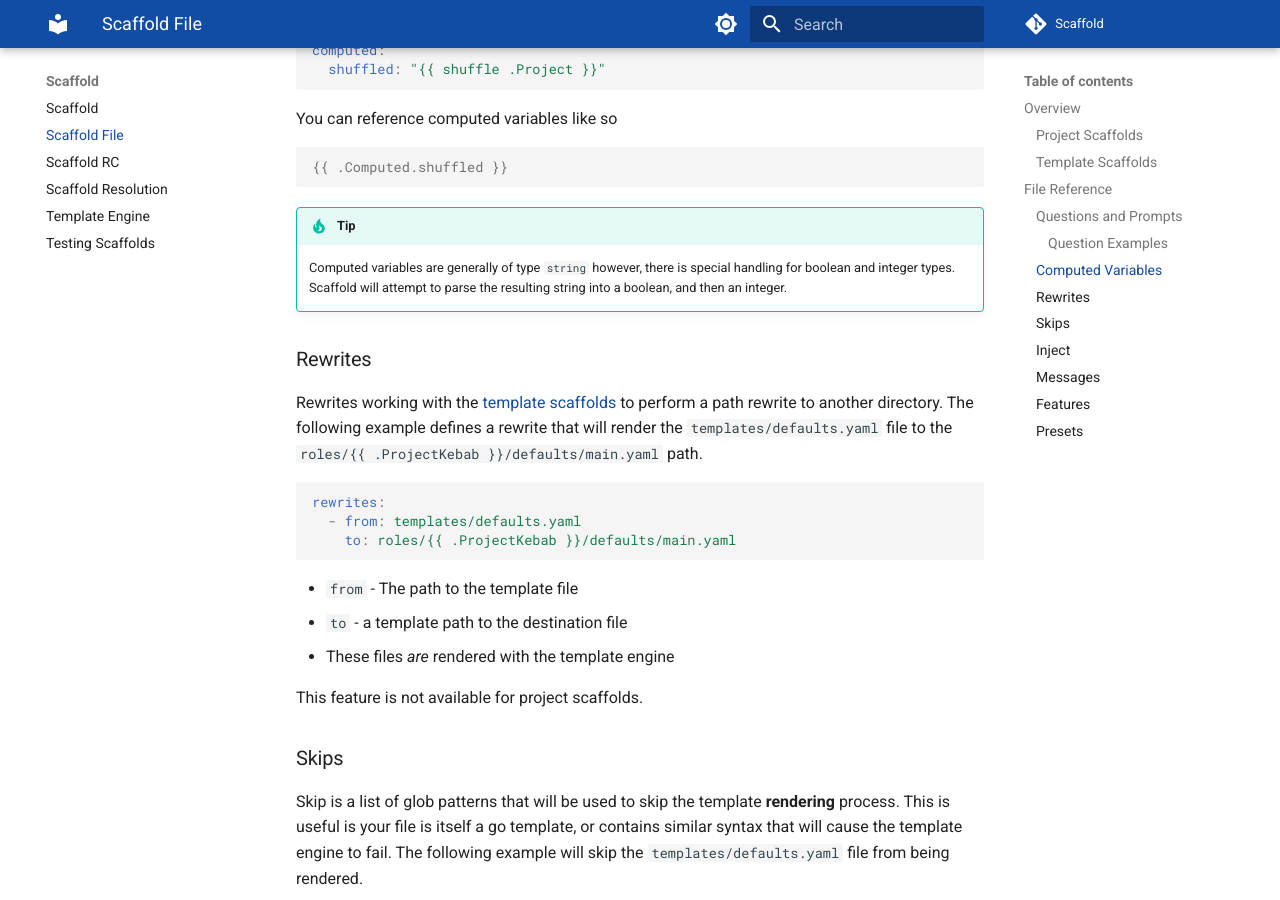
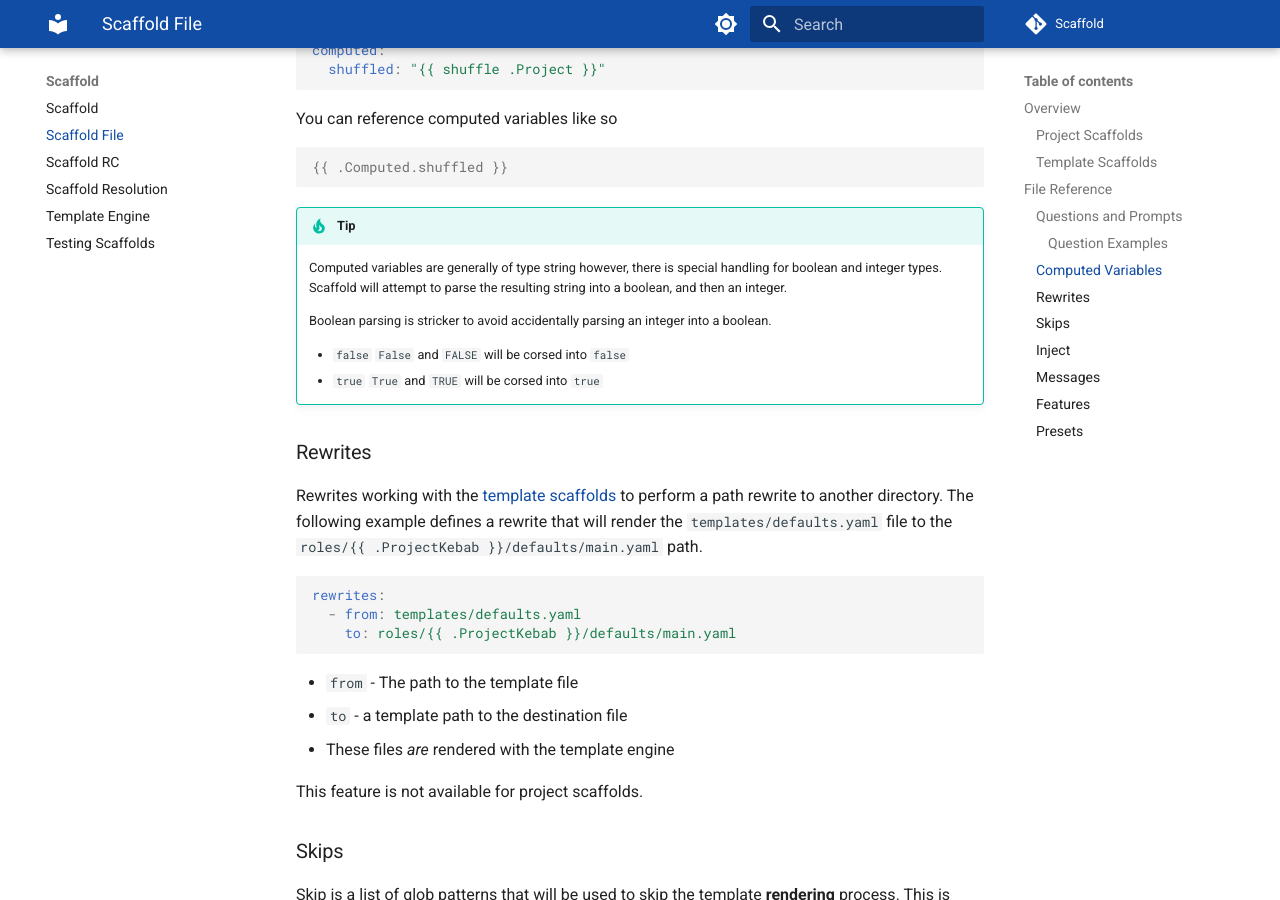
Before and after one commit to hay-kot/scaffold, an MkDocs documentation site: the page built from docs/docs/scaffold-file.md, in a window 1280 px wide and 900 px high, scrolled down 3221 px. Built offline with MkDocs 1.6.1 and Material for MkDocs 9.7.7, drawn with Linux system fonts in a browser that asks for light colours; comment, search, counter and statistics services are not loaded.

Commit message:
more specific documentation on parsing

````diff
--- a/docs/docs/scaffold-file.md
+++ b/docs/docs/scaffold-file.md
@@ -136,7 +136,13 @@
 ```
 
 !!! tip
-    Computed variables are generally of type `string` however, there is special handling for boolean and integer types. Scaffold will attempt to parse the resulting string into a boolean, and then an integer.
+    Computed variables are generally of type string however, there is special handling for boolean and integer types. Scaffold will attempt to parse the resulting string into a boolean, and then an integer.
+
+    Boolean parsing is stricker to avoid accidentally parsing an integer into a boolean.
+
+    - `false` `False` and `FALSE` will be corsed into `false`
+    - `true` `True` and `TRUE` will be corsed into `true`
+
 
 ### Rewrites
 
````
